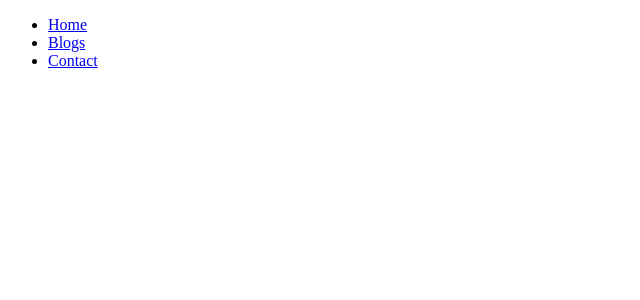
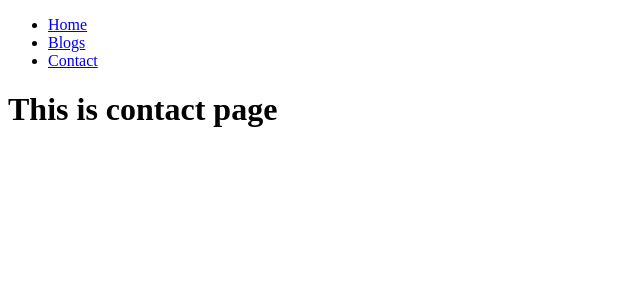
Before and after one commit to RUCHA1711/React-, a React (Create React App) app: page /contact in a window 1280 px wide. Shown: the top 300 px of the page, without its empty margins (0-640 px from the left). Built offline with nearby package versions, Linux system fonts and the light colour scheme.

Commit message:
Latest code 7/12/23

```diff
--- a/package.json
+++ b/package.json
@@ -8,6 +8,7 @@
     "@testing-library/user-event": "^13.5.0",
     "react": "^18.2.0",
     "react-dom": "^18.2.0",
+    "react-router-dom": "^6.20.1",
     "react-scripts": "5.0.1",
     "web-vitals": "^2.1.4"
   },
--- a/src/App.js
+++ b/src/App.js
@@ -39,7 +39,7 @@ import React from 'react';
 // import ClassCounter from './components/Class_Component/Counter'
 // import PropsDrilling from './components/Context_Provider/Example'
 // import WithLogger from './components/HOC/WithLogger';
-import RouterExample from './components/React_Router/index'
+import RouterExample from './components/React_Router/RouterExample'
 function App() {
   return (
     // <div>App</div>
--- a/src/components/React_Router/About.js
+++ b/src/components/React_Router/About.js
@@ -1,11 +1,8 @@
-import React from "react";
+const About = () => {
+    console.log("About");
+    return <h1>This is about page</h1>
 
-const About = () => {
-    return (
-
-        <h1>This is about page</h1>
-    )
-}
+};
 
 
 export default About;
--- a/src/components/React_Router/Contact.js
+++ b/src/components/React_Router/Contact.js
@@ -1,10 +1,7 @@
-import React from "react";
+const Contact = () => {
+    console.log("contact");
+    return <h1> This is contact page</h1>
 
-const Contact = () => {
-    return (
-
-        <h1>This is contact page</h1>
-    )
-}
+};
 
 export default Contact;
--- a/src/components/React_Router/Home.js
+++ b/src/components/React_Router/Home.js
@@ -1,10 +1,7 @@
-import React from "react";
+const Home = () => {
+    console.log("Home");
+    return <h1>This is home page</h1>
 
-const Home = () => {
-    return (
-
-        <h1>This is home page</h1>
-    )
-}
+};
 
 export default Home;
--- a/src/components/React_Router/Layout.js
+++ b/src/components/React_Router/Layout.js
@@ -1,4 +1,4 @@
-import { Link } from "react-router-dom";
+import { Outlet, Link } from "react-router-dom";
 
 const Layout = () => {
     return (
@@ -16,7 +16,7 @@ const Layout = () => {
                     </li>
                 </ul>
             </nav>
-
+            <Outlet />
         </>
     )
 };
--- /dev/null
+++ b/src/components/React_Router/RouterExample.js
@@ -0,0 +1,36 @@
+import React from "react";
+import { BrowserRouter, Routes, Route } from "react-router-dom";
+import About from './About'
+import Home from './Home'
+import Contact from './Contact'
+import Layout from './Layout'
+
+export default function RouterExample() {
+    return (
+        <BrowserRouter>
+            <Routes>
+                <Route path="/" element={<Layout />}>
+                    <Route path="home" element={<Home />} />
+                    <Route path="blogs" element={<About />} />
+                    <Route path="contact" element={<Contact />} />
+                </Route>
+            </Routes>
+        </BrowserRouter>
+    );
+}
+
+/*
+BrowserRouter: is a router implementation that uses the HTML5 history API(pushState, replaceState, and the popstate event) to keep your UI in sync with the URL.
+It is the parent component that is used to store all of the other components.
+
+Routes: Routes is a new component introduced in v6 that replaces the switch component
+
+Route: Route is the child component that renders a specific UI component when the URL matches the specified path
+Path: The path attribute specifies the path name we assign to the component
+Element: The element attribute refers to the component to render when the URL matches
+
+Link: The link component is used to create links to different routes and implement navigation around the application. It works like an HTML anchor tag.
+The element attribute refers to the component to render when the URL matches.
+
+Outlet element: The <Outlet> renders the current route selected.
+*/
--- a/src/components/React_Router/index.js
+++ /dev/null
@@ -1,20 +0,0 @@
-import React from "react";
-import { BrowserRouter, Routes, Route } from "react-router-dom";
-import About from './About'
-import Home from './Home'
-import Contact from './Contact'
-import Layout from './Layout'
-
-export default function App() {
-    return (
-        <BrowserRouter>
-            <Routes>
-                <Route path="/" element={<Layout />}>
-                    <Route path="home" element={<Home />} />
-                    <Route path="blogs" element={<About />} />
-                    <Route path="contact" element={<Contact />} />
-                </Route>
-            </Routes>
-        </BrowserRouter>
-    );
-}
```
Also changed, not shown: 1 other file (tests, documents, lock files or other folders).
